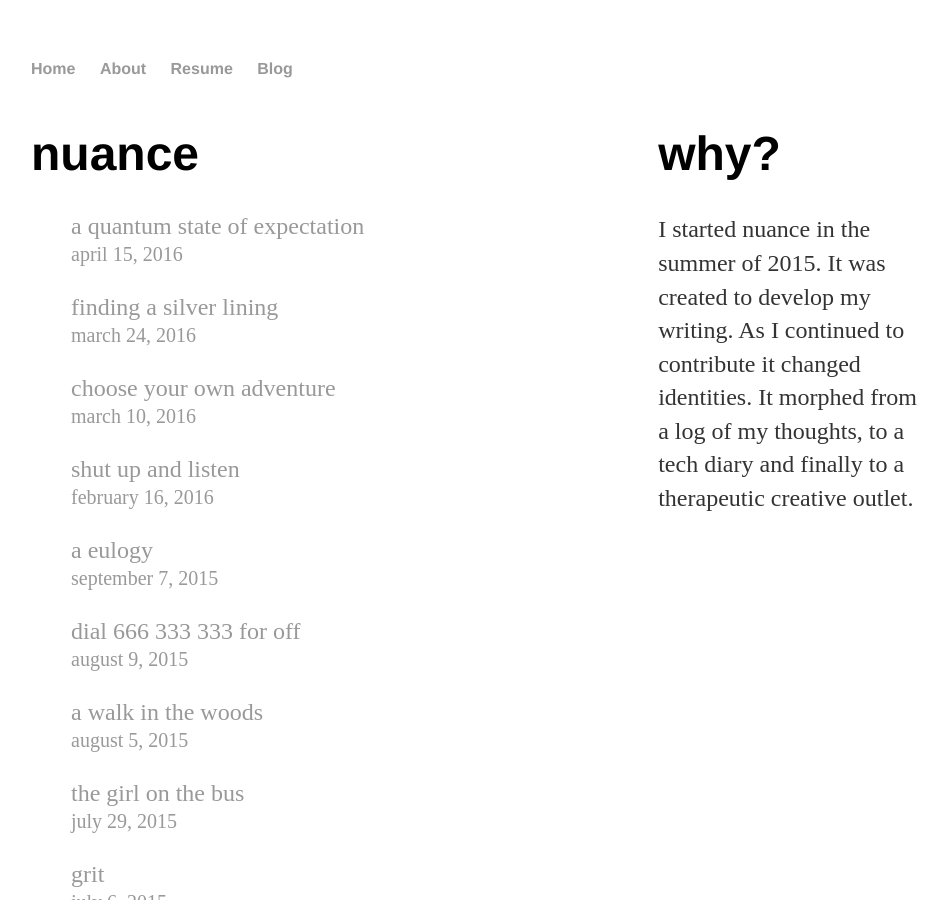
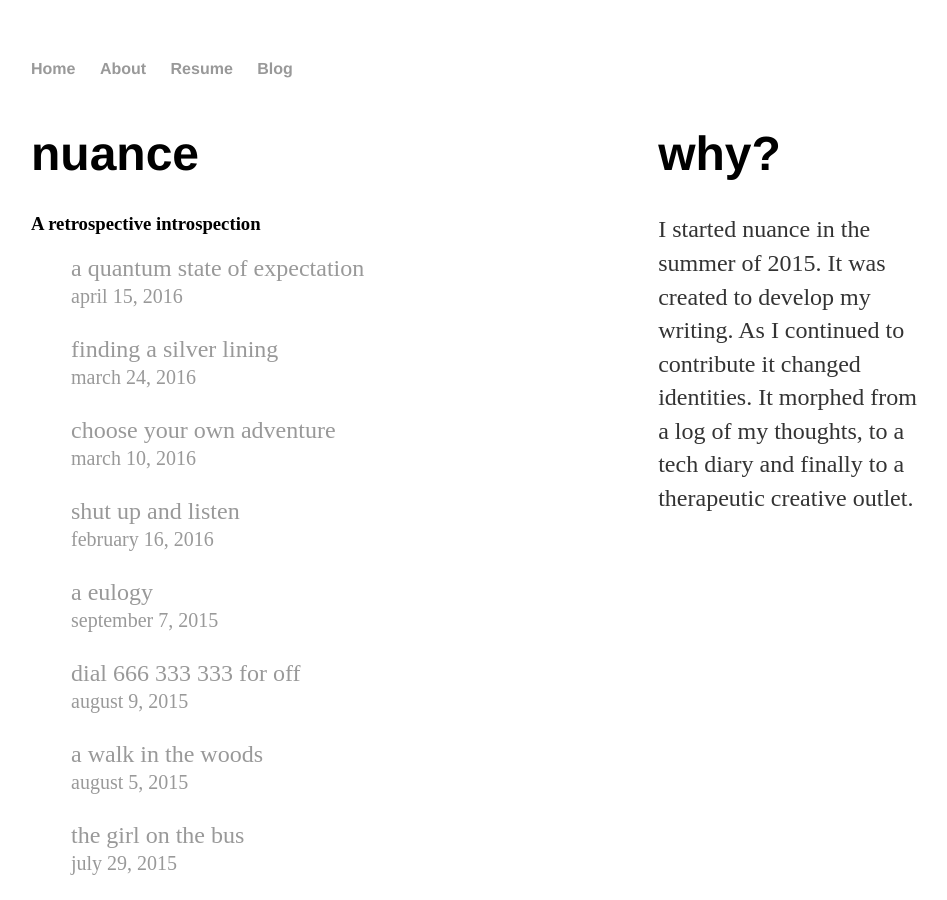
Before and after one commit to robertsonmcclure/robertsonmcclure.github.io, a Jekyll site: the page built from blog/index.html, in a window 1280 px wide and 900 px high. Shown: the whole window, without its empty margins (161-1108 px from the left). Built offline with Jekyll 4.4.1, drawn with Linux system fonts in a browser that asks for light colours.

Commit message:
commited using script

```diff
--- a/blog/index.html
+++ b/blog/index.html
@@ -4,6 +4,7 @@ title: nuance
 ---
     <div class="main">
         <h1>{{ page.title }}</h1>
+        <h3>A retrospective introspection</h3>
         <ul class="posts">
 
         {% for post in site.posts %}
```
